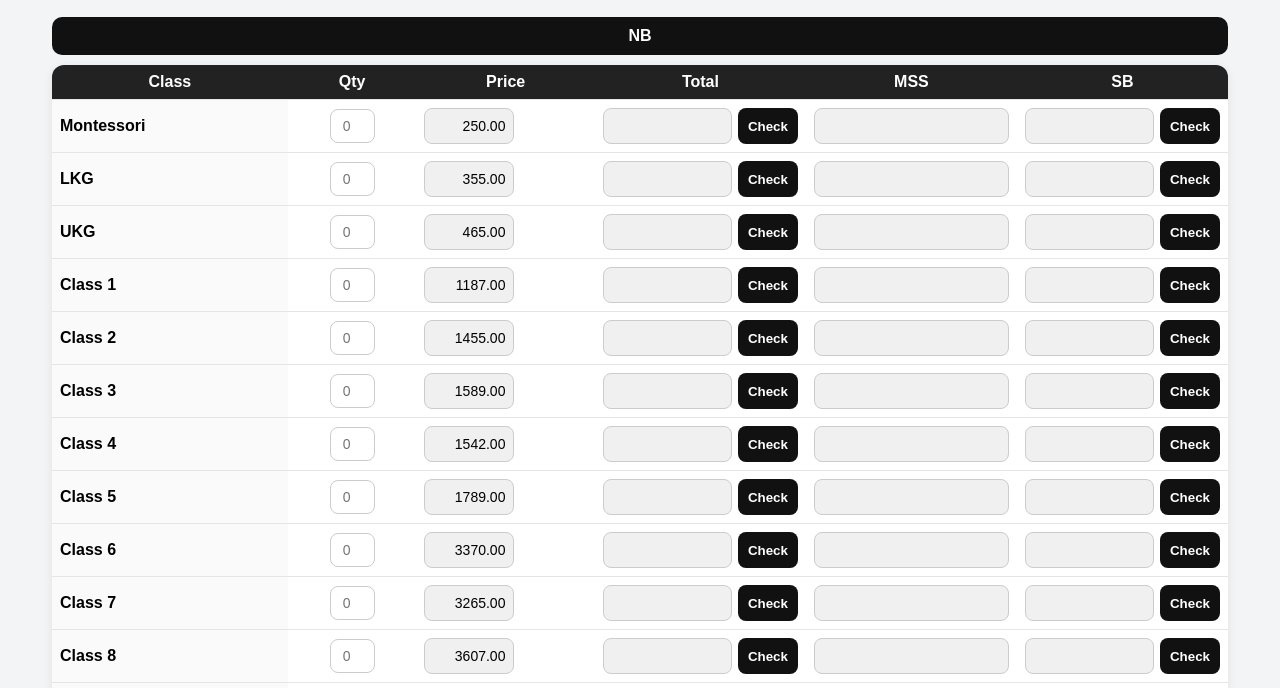
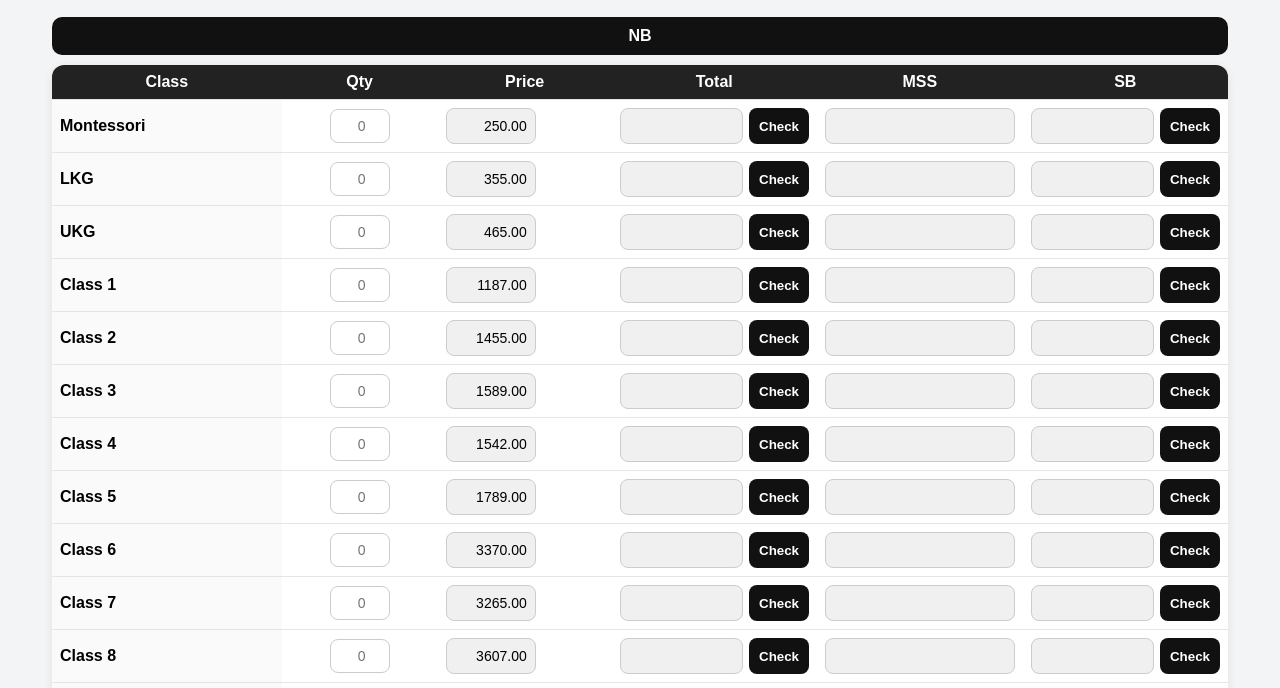
Before and after one commit to kettekee/mssb, a plain HTML site: page index.html in a window 1280 px wide. Shown: the part 73-761 px from the top of the page. Drawn offline with Linux system fonts and the light colour scheme.

Commit message:
Update index.html

```diff
--- a/index.html
+++ b/index.html
@@ -89,7 +89,7 @@ input, .display-box {
 }
 
 .qty-box {
-  width: 45px;
+  width: 60px;
 }
 
 .btn-wrap {
```
